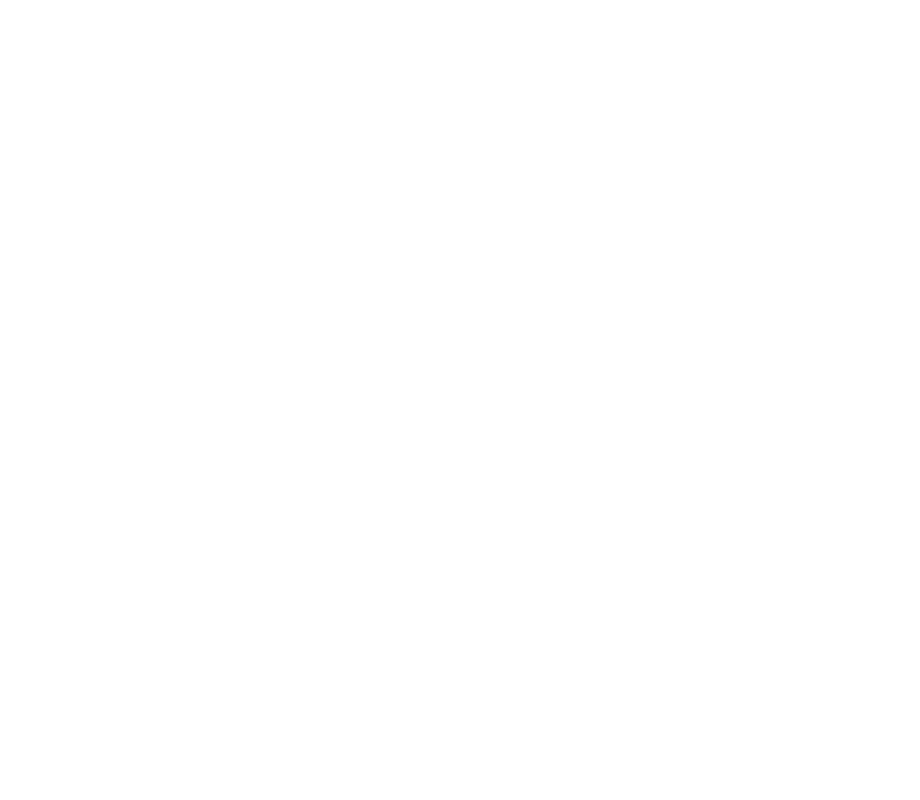
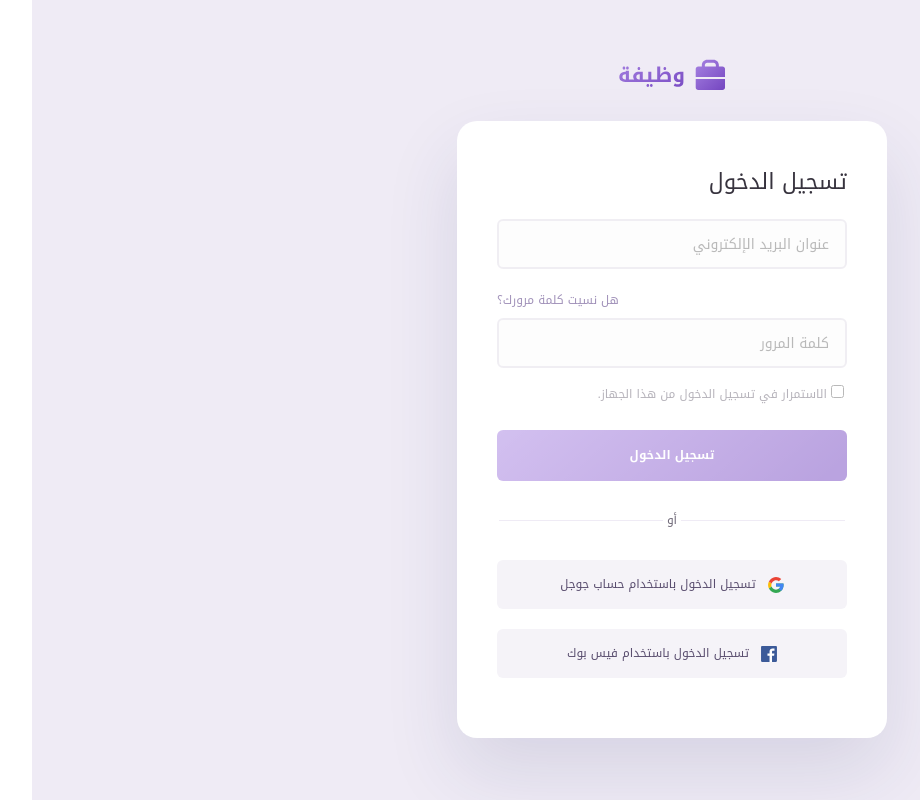
Before and after one commit to Bedoon-Jobs-Team/bedoon-jobs, a React (Create React App) app: page /login in a window 1280 px wide. Shown: the whole page, without its empty margins (182-1102 px from the left). Built offline with nearby package versions, Linux system fonts and the light colour scheme; a web font is replaced by a local one.

Commit message:
implemented basic login form

```diff
--- a/src/App.tsx
+++ b/src/App.tsx
@@ -5,6 +5,7 @@
 import { BrowserRouter as Router, Switch, Route } from "react-router-dom";
 import ScrollToTop from "./utils/ScrollToTop";
 import OfferJobPage from "./pages/OfferJobPage";
+import LoginPage from "./pages/LoginPage";
 
 function App() {
   return (
@@ -15,6 +16,7 @@
           <Route exact path="/" component={MainPage} />
           <Route exact path="/listings/:id" component={JobDetailsPage} />
           <Route exact path="/offer-job" component={OfferJobPage} />
+          <Route exact path="/login" component={LoginPage} />
         </Switch>
       </>
     </Router>
--- a/src/components/Header.tsx
+++ b/src/components/Header.tsx
@@ -15,7 +15,9 @@
         <Link to="/offer-job">
           <ButtonTrans>أعلن عن وظيفة</ButtonTrans>
         </Link>
-        <Button>تسجيل الدخول</Button>
+        <Link to="/login">
+          <Button>تسجيل الدخول</Button>
+        </Link>
       </LeftContainer>
     </Container>
   );
--- /dev/null
+++ b/src/pages/LoginPage.tsx
@@ -0,0 +1,229 @@
+import React, { FunctionComponent } from "react";
+import styled from "styled-components";
+import { ReactComponent as Logo } from "../assets/icons/Logo.svg";
+import { ReactComponent as GoogleIcon } from "../assets/icons/GoogleIcon.svg";
+import { ReactComponent as FacebookIcon } from "../assets/icons/FacebookIcon.svg";
+import { ErrorMessage, Field, Form, Formik, FormikHelpers } from "formik";
+import * as Yup from "yup";
+import Link from "../utils/UnstyledLink";
+
+const emailPlaceholder = "عنوان البريد الإلكتروني";
+const passwordPlaceholder = "كلمة المرور";
+
+const RequiredMessage = "مطلوب";
+const InvalidEmailMessage = "بريد الالكتروني غير صحيح";
+const InvalidPasswordMessage = "كلمة المرور يجب ان تكون أطول من ٦ حروف";
+
+const LoginPage: FunctionComponent = () => {
+  const initialValues = { email: "", password: "", rememberMe: false };
+
+  const validationSchema = Yup.object({
+    email: Yup.string().email(InvalidEmailMessage).required(RequiredMessage),
+    password: Yup.string().min(6, InvalidPasswordMessage).required(RequiredMessage),
+  });
+
+  const onSubmit = (values: { email: string; password: string }) => {
+    console.log(values);
+  };
+
+  return (
+    <PageContainer>
+      <Link to="/">
+        <Logo />
+      </Link>
+      <FormContainer>
+        <Title>تسجيل الدخول</Title>
+        <Formik initialValues={initialValues} validationSchema={validationSchema} onSubmit={onSubmit}>
+          <Form>
+            <FieldsContainer style={{ pointerEvents: "none", opacity: "0.5" }}>
+              <FieldContainer>
+                <Field as={StyledField} id="email" name="email" placeholder={emailPlaceholder} disabled />
+                <ErrorMessage name="email" render={(msg) => <StyledErrorMessage>{msg}</StyledErrorMessage>} />
+              </FieldContainer>
+
+              <PasswordFieldContainer>
+                <ForgotPasswordContainer>
+                  <Link to="/">
+                    <LinkText>هل نسيت كلمة مرورك؟</LinkText>
+                  </Link>
+                </ForgotPasswordContainer>
+                <Field
+                  as={StyledField}
+                  id="password"
+                  name="password"
+                  type="password"
+                  placeholder={passwordPlaceholder}
+                  disabled
+                />
+                <ErrorMessage name="password" render={(msg) => <StyledErrorMessage>{msg}</StyledErrorMessage>} />
+              </PasswordFieldContainer>
+
+              <RememberMeContainer>
+                <Label>
+                  <Field type="checkbox" id="rememberMe" name="rememberMe" />
+                  الاستمرار في تسجيل الدخول من هذا الجهاز.
+                </Label>
+              </RememberMeContainer>
+
+              <SubmitButton type="submit">تسجيل الدخول</SubmitButton>
+            </FieldsContainer>
+          </Form>
+        </Formik>
+        <DividerContainer>
+          <Hr />
+          <P>أو</P>
+          <Hr />
+        </DividerContainer>
+        <SocialButton>
+          <StyledGoogleIcon />
+          تسجيل الدخول باستخدام حساب جوجل
+        </SocialButton>
+        <SocialButton>
+          <StyledFacebookIcon />
+          تسجيل الدخول باستخدام فيس بوك
+        </SocialButton>
+      </FormContainer>
+    </PageContainer>
+  );
+};
+
+const PageContainer = styled.div`
+  display: flex;
+  flex-direction: column;
+  background-color: #efebf5;
+  align-items: center;
+  padding: 55px 0 55px 0;
+  flex: 1 1 0;
+`;
+
+const Title = styled.p`
+  font-size: 22px;
+  line-height: 42px;
+  color: #37333e;
+  margin-bottom: 16px;
+`;
+
+const FormContainer = styled.div`
+  display: flex;
+  flex-direction: column;
+  padding: 40px 40px;
+  background: #ffffff;
+  box-shadow: 0px 34px 74px rgba(39, 52, 107, 0.12);
+  border-radius: 20px;
+  margin-top: 23px;
+  width: 350px;
+`;
+
+const FieldsContainer = styled.div`
+  display: flex;
+  flex-direction: column;
+  margin-bottom: 24px;
+`;
+
+const FieldContainer = styled.div`
+  display: flex;
+  flex-direction: column;
+  margin-bottom: 20px;
+`;
+
+const PasswordFieldContainer = styled(FieldContainer)`
+  margin-bottom: 14px;
+`;
+
+const StyledField = styled.input`
+  flex: 1;
+  height: 46px;
+  border: 2px solid #e3dfe8;
+  box-sizing: border-box;
+  border-radius: 6px;
+  font-size: 14px;
+  line-height: 27px;
+  color: #37333e;
+  padding: 9.5px 16px;
+  font-family: inherit;
+`;
+
+const StyledErrorMessage = styled.p`
+  font-size: 12px;
+  line-height: 23px;
+  color: #d1365d;
+`;
+
+const LinkText = styled.p`
+  font-size: 12px;
+  line-height: 23px;
+  margin-bottom: 6px;
+  color: #442675;
+  align-self: flex-end;
+`;
+
+const ForgotPasswordContainer = styled.div`
+  display: flex;
+  flex-direction: row-reverse;
+`;
+
+const RememberMeContainer = styled(FieldContainer)`
+  margin-bottom: 24px;
+`;
+
+const Label = styled.label`
+  font-size: 12px;
+  line-height: 23px;
+  color: #706a79;
+`;
+
+const SubmitButton = styled.button`
+  background: linear-gradient(138.12deg, #a783e2 -0.01%, #7749c2 94.77%);
+  border-radius: 6px;
+  font-family: inherit;
+  font-size: 12px;
+  line-height: 23px;
+  font-weight: bold;
+  color: #ffffff;
+  padding: 14px;
+  border: none;
+  cursor: pointer;
+  flex: 1;
+`;
+
+const DividerContainer = styled.div`
+  flex: 1;
+  display: flex;
+  align-items: center;
+  padding: 0 2px;
+  margin-bottom: 24px;
+`;
+
+const Hr = styled.div`
+  flex: 1;
+  max-height: 1px;
+  border-top: 1px solid #efebf5;
+`;
+
+const P = styled.p`
+  font-size: 12px;
+  line-height: 23px;
+  color: #706a79;
+  margin: 4px;
+`;
+
+const SocialButton = styled(SubmitButton)`
+  font-weight: normal;
+  color: #5a4e6f;
+  background: #f5f3f8;
+  padding: 13px;
+  margin-bottom: 20px;
+  display: flex;
+  justify-content: center;
+  align-items: center;
+`;
+
+const StyledGoogleIcon = styled(GoogleIcon)`
+  margin-left: 12px;
+`;
+
+const StyledFacebookIcon = styled(FacebookIcon)`
+  margin-left: 12px;
+`;
+
+export default LoginPage;
```
Also changed, not shown: src/assets/icons/FacebookIcon.svg (added), src/assets/icons/GoogleIcon.svg (added).
